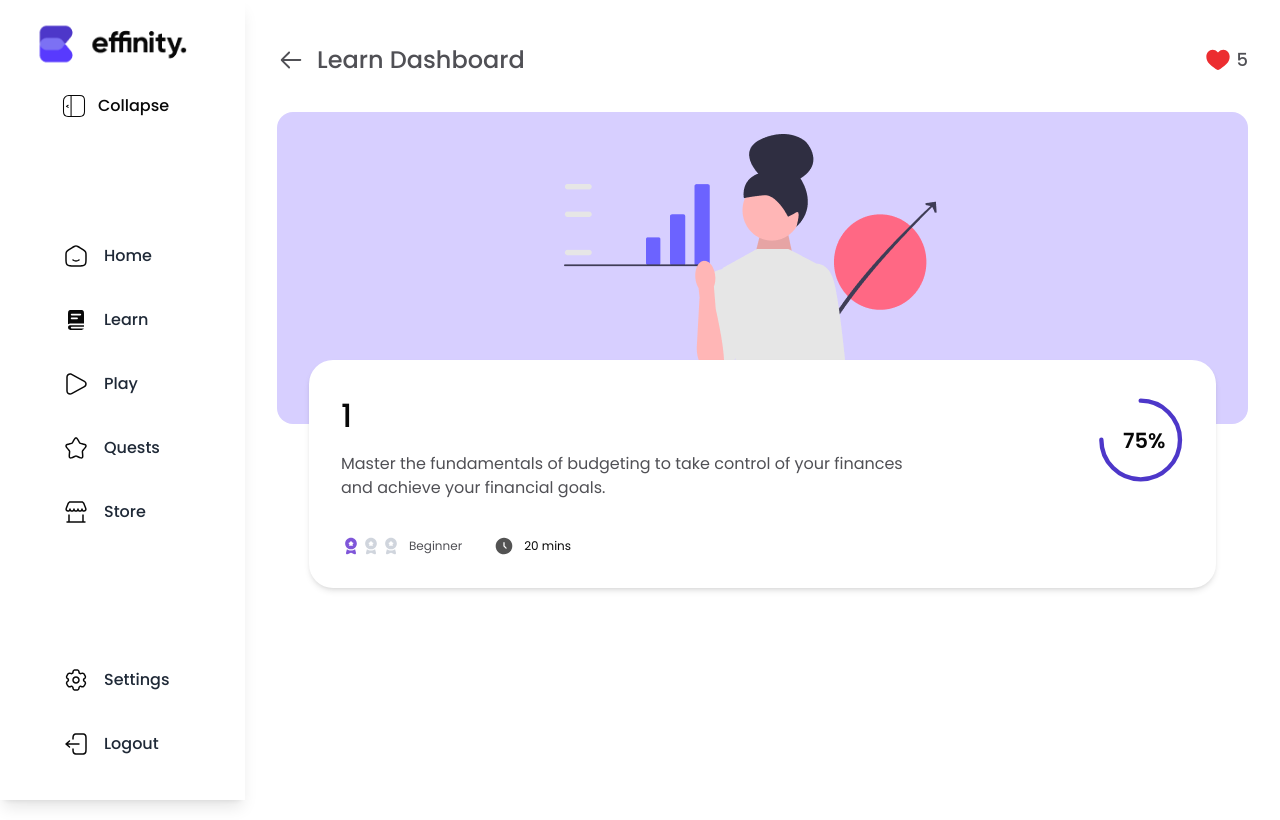
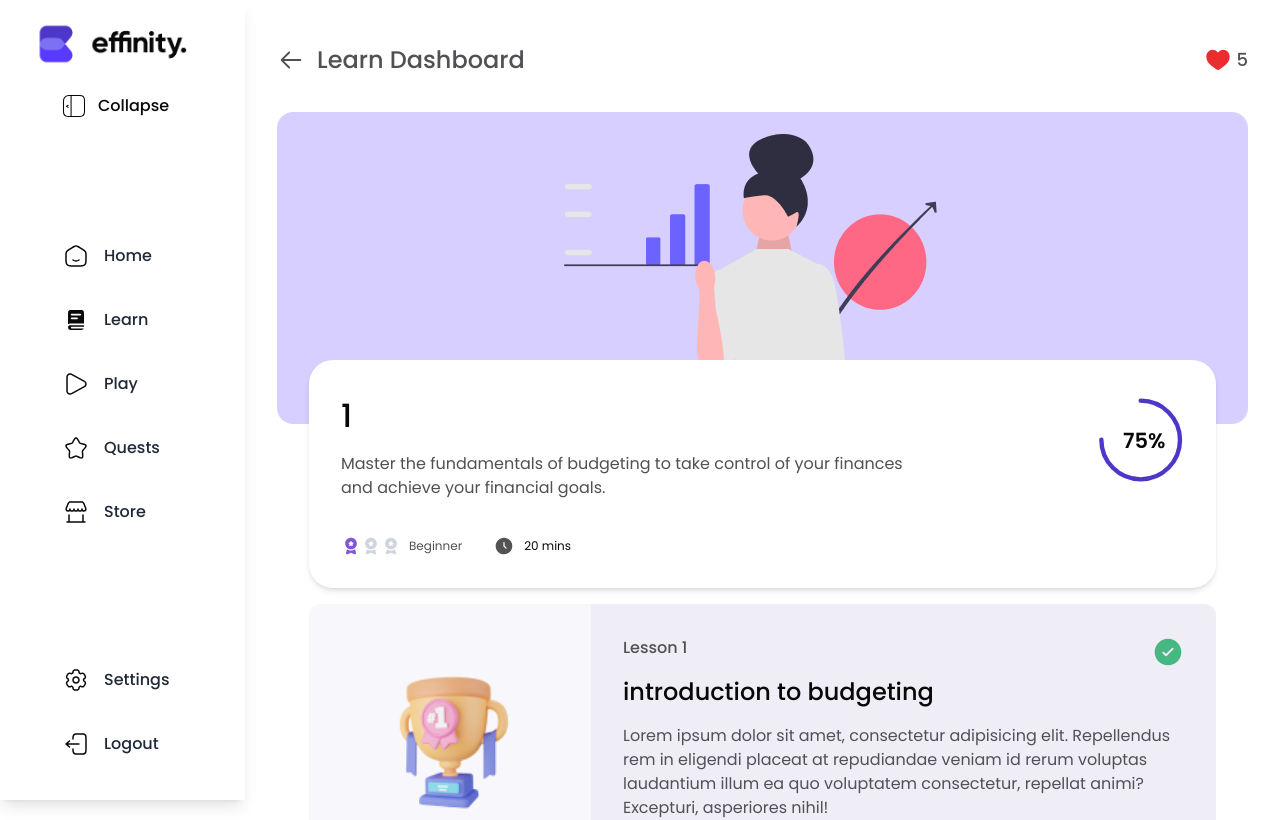
Before and after one commit to LearnEffinity/effinity-app, a Next.js app: page /learn/1 in a window 1280 px wide. Shown: the top 820 px of the page. Built offline with nearby package versions, Linux system fonts and the light colour scheme.

Commit message:
Added Lesson card, props, and dummy data

```diff
--- a/src/app/learn/[module]/page.tsx
+++ b/src/app/learn/[module]/page.tsx
@@ -1,4 +1,5 @@
 import LessonIntroCard from "@/components/dashboard/learn/module/lessonIntroCard";
+import LessonCard from "@/components/dashboard/learn/module/lessonCard";
 import React from "react";
 
 interface PageProps {
@@ -26,6 +27,32 @@ export default function ModulePage({ params, searchParams }: PageProps) {
     difficulty: "Beginner",
     duration: 20,
   };
+
+  const lessonData = [
+    {
+      lessonNumber: 1,
+      title: "Introduction to Budgeting",
+      description: "Learn the basics of creating and maintaining a budget.",
+      status: "completed" as const,
+      slug: "intro-to-budgeting",
+    },
+    {
+      lessonNumber: 2,
+      title: "Tracking Expenses",
+      description: "Discover effective ways to track your daily expenses.",
+      status: "in-progress" as const,
+      progress: 60,
+      slug: "tracking-expenses",
+    },
+    {
+      lessonNumber: 3,
+      title: "Setting Financial Goals",
+      description: "Learn how to set and achieve your financial goals.",
+      status: "not-started" as const,
+      slug: "setting-financial-goals",
+    },
+  ];
+
   return (
     <>
       <div className="mb-8 flex w-full justify-between">
@@ -73,6 +100,13 @@ export default function ModulePage({ params, searchParams }: PageProps) {
           {/* Top Card */}
           {/* ----------------------------------------------------------------------------*/}
           {/* Lesson Cards */}
+          {lessonData.map((lesson) => (
+            <LessonCard
+              key={lesson.slug}
+              {...lesson}
+              moduleSlug={params?.module || ""}
+            />
+          ))}
           {/* Lesson Cards */}
         </div>
       </div>
```
